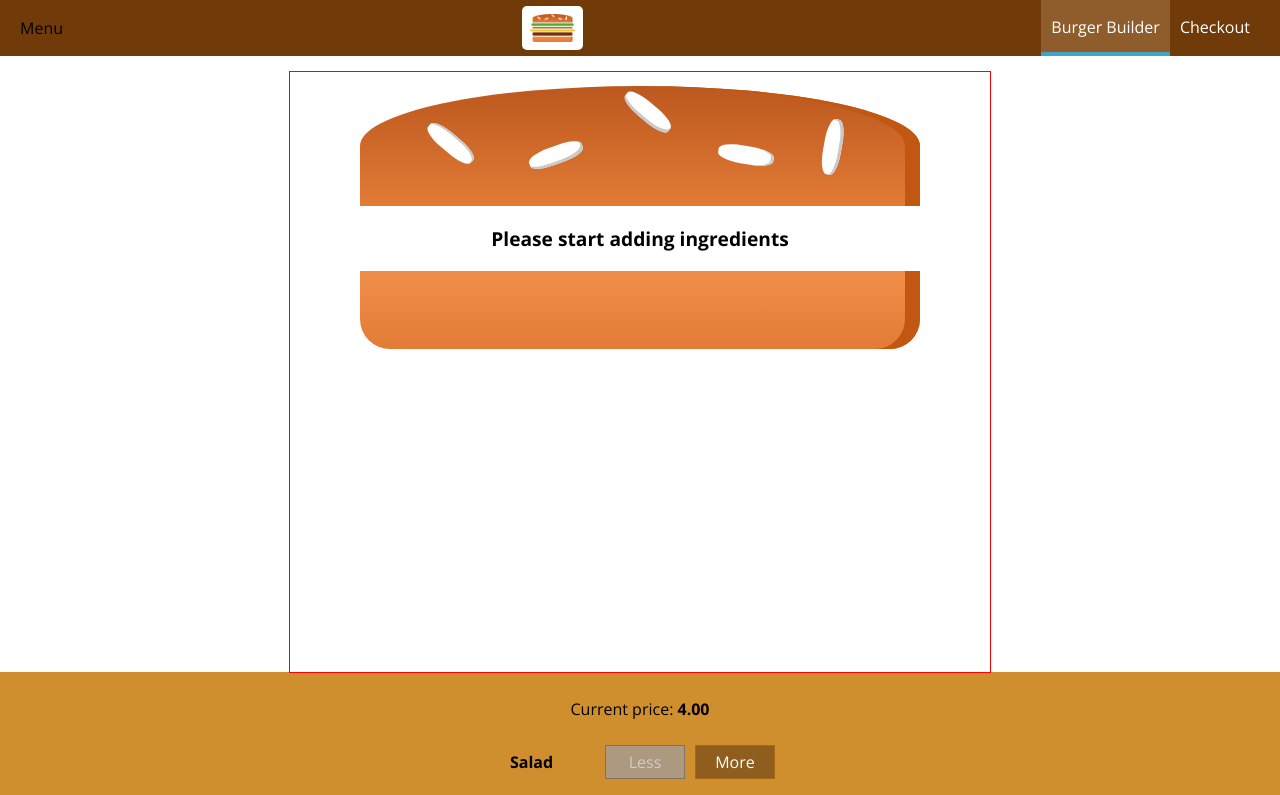
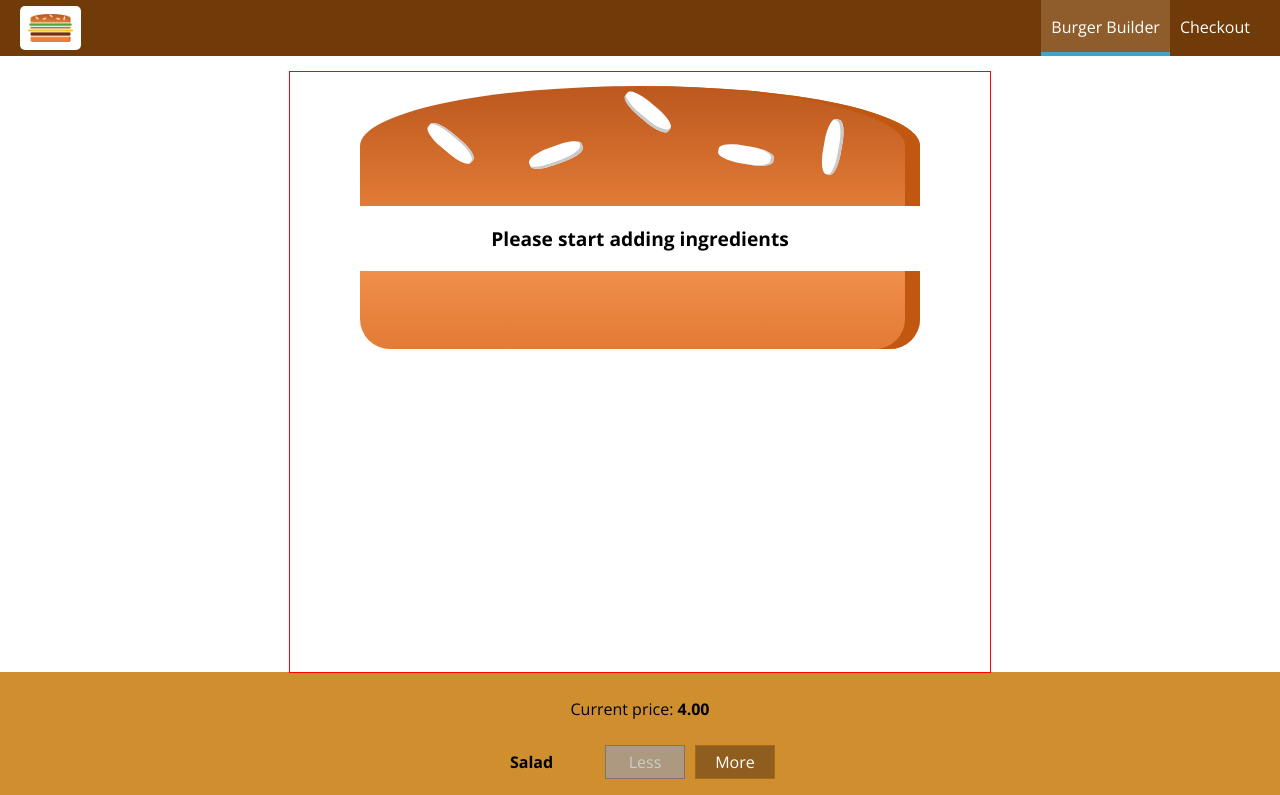
Before and after one commit to michael-petry/burger-builder, a React app: page / in a window 1280 px wide. Shown: the top 795 px of the page. Built offline with nearby package versions, Linux system fonts and the light colour scheme.

Commit message:
Add DrawerToggle to TOolbar

```diff
--- a/src/components/Navigation/Toolbar/Toolbar.js
+++ b/src/components/Navigation/Toolbar/Toolbar.js
@@ -2,10 +2,12 @@
 import classes from './Toolbar.css';
 import Logo from '../../Logo/Logo';
 import NavigationItems from '../NavigationItems/NavigationItems';
+import DrawerToggle from '../SideDrawer/DrawerToggle/DrawerToggle'
 
 const toolbar = (props) => (
     <header className={classes.Toolbar}>
-        <div>Menu</div>
+        <DrawerToggle
+            clicked={props.drawerToggleClicked}/>
         <div className={classes.Logo}>
             <Logo/>
         </div>
```
